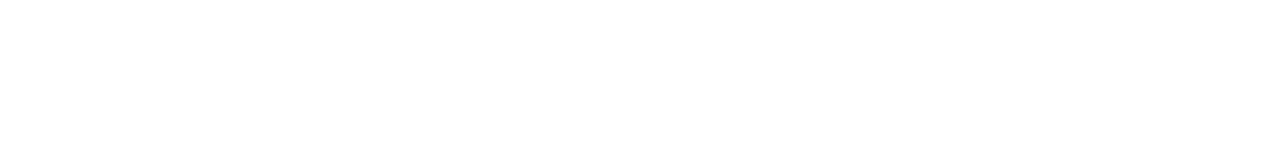
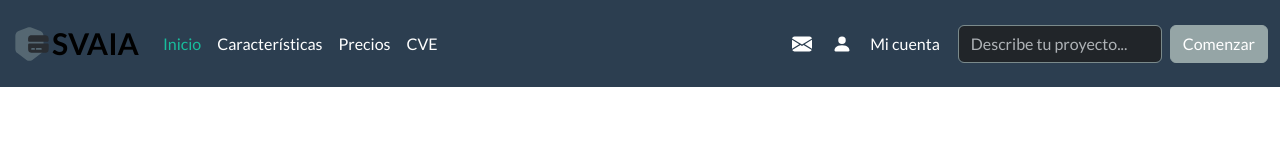
Before and after one commit to alexgo414/vulnai, a plain HTML site: page index.html in a window 1280 px wide. Drawn offline with nearby package versions, Linux system fonts and the light colour scheme.

Commit message:
nav terminado v1.0

```diff
--- a/index.html
+++ b/index.html
@@ -2,14 +2,53 @@
 <html lang="en">
 <head>
     <meta charset="UTF-8">
-    <link href="https://cdn.jsdelivr.net/npm/bootstrap@5.3.3/dist/css/bootstrap.min.css" rel="stylesheet" integrity="sha384-QWTKZyjpPEjISv5WaRU9OFeRpok6YctnYmDr5pNlyT2bRjXh0JMhjY6hW+ALEwIH" crossorigin="anonymous">
+    <link href="bootstrap.min.css" rel="stylesheet">
     <link rel="stylesheet" href="style.css">
     <title>SVAIA</title>
 </head>
 <body>
     <header class="container">
-        <nav>
-
+        <nav class="navbar navbar-expand-lg bg-primary" data-bs-theme="dark">
+            <div class="container-fluid">
+                <img src="img/svaia-logo.svg" alt="SVAIA Logo" id="svaia-logo">
+                <a class="navbar-brand" id="svaia-brand" href="#">SVAIA</a>
+                <button class="navbar-toggler" type="button" data-bs-toggle="collapse" data-bs-target="#navbarColor01" aria-controls="navbarColor01" aria-expanded="false" aria-label="Toggle navigation">
+                    <span class="navbar-toggler-icon"></span>
+                </button>
+                <div class="collapse navbar-collapse" id="navbarColor01">
+                    <ul class="navbar-nav me-auto">
+                        <li class="nav-item">
+                            <a class="nav-link active" href="#">Inicio
+                                <span class="visually-hidden">(actual)</span>
+                            </a>
+                        </li>
+                        <li class="nav-item">
+                            <a class="nav-link" href="#">Características</a>
+                        </li>
+                        <li class="nav-item">
+                            <a class="nav-link" href="#">Precios</a>
+                        </li>
+                        <li class="nav-item">
+                            <a class="nav-link" href="#">CVE</a>
+                        </li>
+                    </ul>
+                    <svg id="envelope-icon" xmlns="http://www.w3.org/2000/svg" width="16" height="16" fill="currentColor" class="bi bi-envelope-fill" viewBox="0 0 16 16">
+                        <path d="M.05 3.555A2 2 0 0 1 2 2h12a2 2 0 0 1 1.95 1.555L8 8.414zM0 4.697v7.104l5.803-3.558zM6.761 8.83l-6.57 4.027A2 2 0 0 0 2 14h12a2 2 0 0 0 1.808-1.144l-6.57-4.027L8 9.586zm3.436-.586L16 11.801V4.697z"/>
+                    </svg>
+                    <svg id="user-icon" xmlns="http://www.w3.org/2000/svg" width="16" height="16" fill="currentColor" class="bi bi-person-fill" viewBox="0 0 16 16">
+                        <path d="M3 14s-1 0-1-1 1-4 6-4 6 3 6 4-1 1-1 1zm5-6a3 3 0 1 0 0-6 3 3 0 0 0 0 6"/>
+                    </svg>
+                    <ul class="navbar-nav">
+                        <li class="nav-item">
+                            <a class="nav-link" href="#">Mi cuenta</a>
+                        </li>
+                    </ul>
+                    <form class="d-flex">
+                        <input id="describe-form" class="form-control me-sm-2" type="search" placeholder="Describe tu proyecto...">
+                        <button class="btn btn-secondary my-2 my-sm-0" type="submit">Comenzar</button>
+                    </form>
+                </div>
+            </div>
         </nav>
     </header>
     <main>
--- a/style.css
+++ b/style.css
@@ -0,0 +1,37 @@
+.container {
+    width: 100%;
+    max-width: 100%;
+    padding-right: 0;
+    padding-left: 0;
+    margin-right: 0;
+    margin-left: 0;
+}
+
+#svaia-logo {
+  width: 40px;
+  height: auto;
+}
+
+#svaia-brand {
+    color: black;
+    font-weight: bold;
+    font-size: 30px;
+}
+
+#envelope-icon {
+    width: 20px;
+    height: auto;
+    color: white;
+    margin-right: 20px;
+}
+
+#user-icon {
+    width: 20px;
+    height: auto;
+    color: white;
+    margin-right: 10px;
+}
+
+#describe-form {
+    margin-left: 10px;
+}
```
Also changed, not shown: img/svaia-logo.svg (added).
